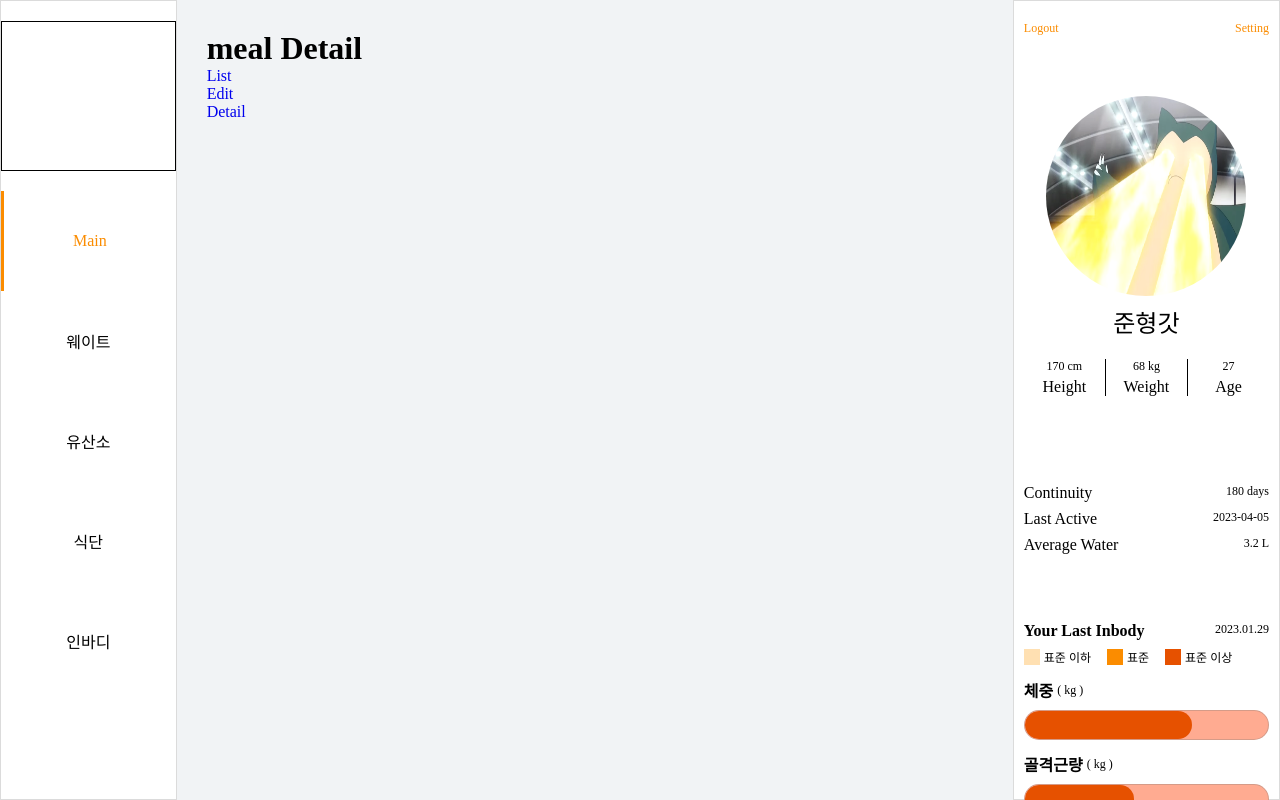
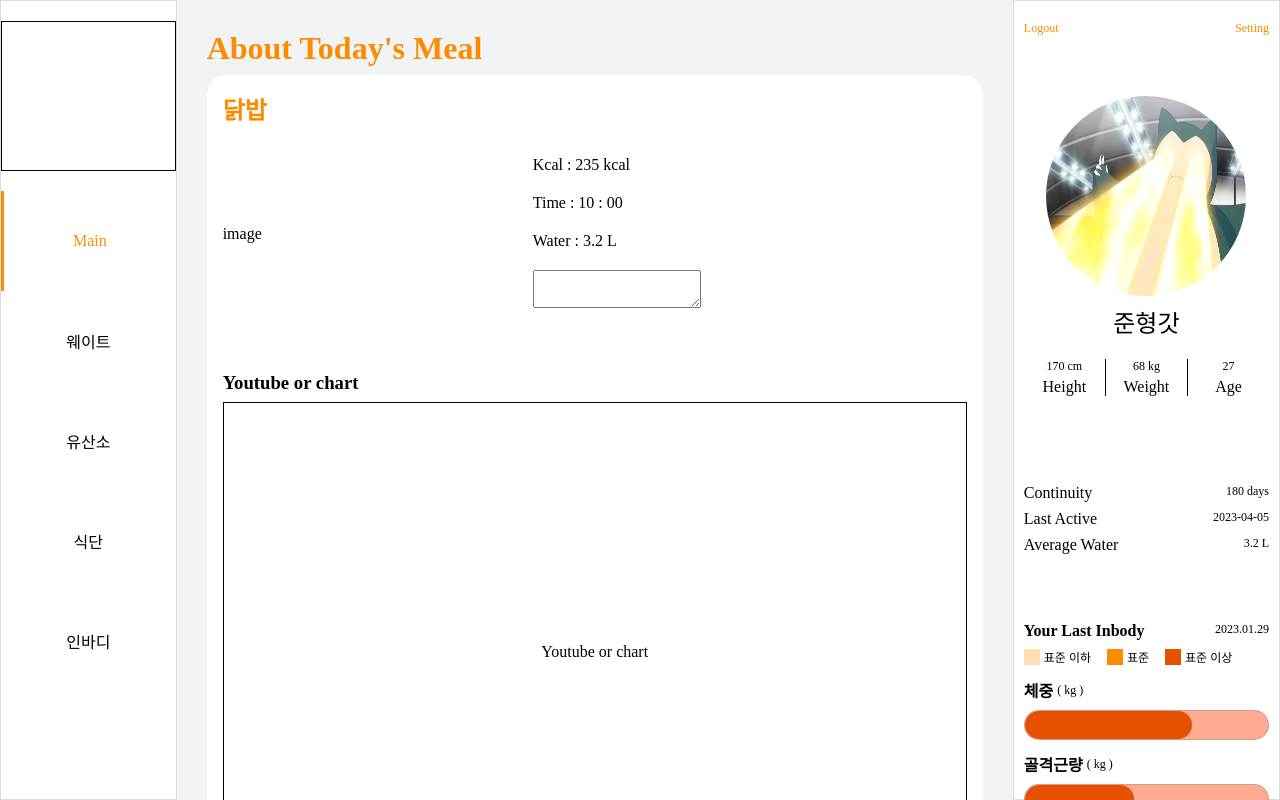
Before and after one commit to JuneHyung/Bumpy, a Nuxt app in the folder develop/frontend/bumpy-nuxt3/: page /meal/mealDetail in a window 1280 px wide. Built offline with nearby package versions, Linux system fonts and the light colour scheme; a web font is replaced by a local one.

Commit message:
feat : mealDetail design

```diff
--- a/develop/frontend/bumpy-nuxt3/assets/scss/app.scss
+++ b/develop/frontend/bumpy-nuxt3/assets/scss/app.scss
@@ -16,6 +16,7 @@
 
 @import "./weight/weightDetail.scss";
 @import "./aerobic/aerobicDetail.scss";
+@import "./meal/mealDetail.scss";
 *,
 *:before,
 *:after {
--- /dev/null
+++ b/develop/frontend/bumpy-nuxt3/assets/scss/meal/mealDetail.scss
@@ -0,0 +1,52 @@
+.meal-info-box{
+  margin-top:30px;
+  display: flex;
+  .chart-wrap{
+    display:flex;
+    flex: 5;
+    justify-content: cneter;
+    align-items: center;
+    p{
+      width:100%;
+    }
+  }
+  .info-list-wrap{
+    display:flex;
+    flex-direction: column;
+    flex: 7;
+    .info-item{
+      display: flex;
+      flex:1;
+      flex-direction: row;
+      p{
+        display:flex;
+        flex:1;
+        flex-direction: column;
+        span{
+          margin-bottom:20px;
+        }
+      }
+    }
+  }
+}
+
+.chart-wrap-box{
+  margin-top:60px;
+  .chart-wrap{
+    display:flex;
+    border: 1px solid black;
+    height:500px;
+    margin-top:8px;
+    justify-content:center;
+    align-items: center;
+  }
+}
+
+.mealDetail-button-wrap{
+  display:flex;
+  justify-content: flex-end;
+  margin-top:20px;
+  button{
+    flex:0;
+  }
+}
--- a/develop/frontend/bumpy-nuxt3/pages/meal/mealDetail.vue
+++ b/develop/frontend/bumpy-nuxt3/pages/meal/mealDetail.vue
@@ -1,13 +1,51 @@
 <template>
-  <div class="content-layout">
-    <h1>meal Detail</h1>
-    <NuxtLink to="/meal/mealList">List</NuxtLink>
-    <NuxtLink to="/meal/mealEdit">Edit</NuxtLink>
-    <NuxtLink to="/meal/mealDetail">Detail</NuxtLink>
-  </div>
+  <main class="content-layout">
+    <h1 class="content-title q-mb-lg">About Today's Meal</h1>
+    <div class="content-wrap-box">
+      <h2 class="content-title">{{ infoName.value }}</h2>
+      <div class="meal-info-box">
+        <div class="chart-wrap">
+          <p>image</p>
+        </div>
+        <div class="info-list-wrap">
+          <div class="info-item">
+            <template v-for="(info, idx) in infoList" :key="idx">
+              <p class="bp-mr-sm">
+                <template v-for="(item, iIdx) in info" :key="iIdx">
+                  <span>{{ item.label }} : {{ item.value }} {{ item.unit }}</span>
+                </template>
+              </p>
+            </template>
+          </div>
+          <div class="info-memo-box">
+            <textarea></textarea>
+          </div>
+        </div>
+      </div>
+      <div class="chart-wrap-box">
+        <h3>Youtube or chart</h3>
+        <div class="chart-wrap">
+          <p>Youtube or chart</p>
+        </div>
+      </div>
+      <div class="mealDetail-button-wrap">
+        <button class="short-ghost-button bp-mr-sm">취소</button>
+        <button class="short-filled-button">수정</button>
+      </div>
+    </div>
+  </main>
 </template>
-<script setup lang="ts">
+<script setup>
 definePageMeta({
   layout: 'main-layout',
 });
+const infoName = { key: 'name', label: '', value: '닭밥' };
+const infoList = [
+  [
+    { key: 'kcal', label: 'Kcal', value: 235, unit: 'kcal' },
+    { key: 'time', label: 'Time', value: '10 : 00', unit: '' },
+    { key: 'water', label: 'Water', value: 3.2, unit: 'L' },
+  ],
+];
+const infoMemo = { key: 'memo', label: '', value: 'memomemomemeomeoemo' };
 </script>
```
